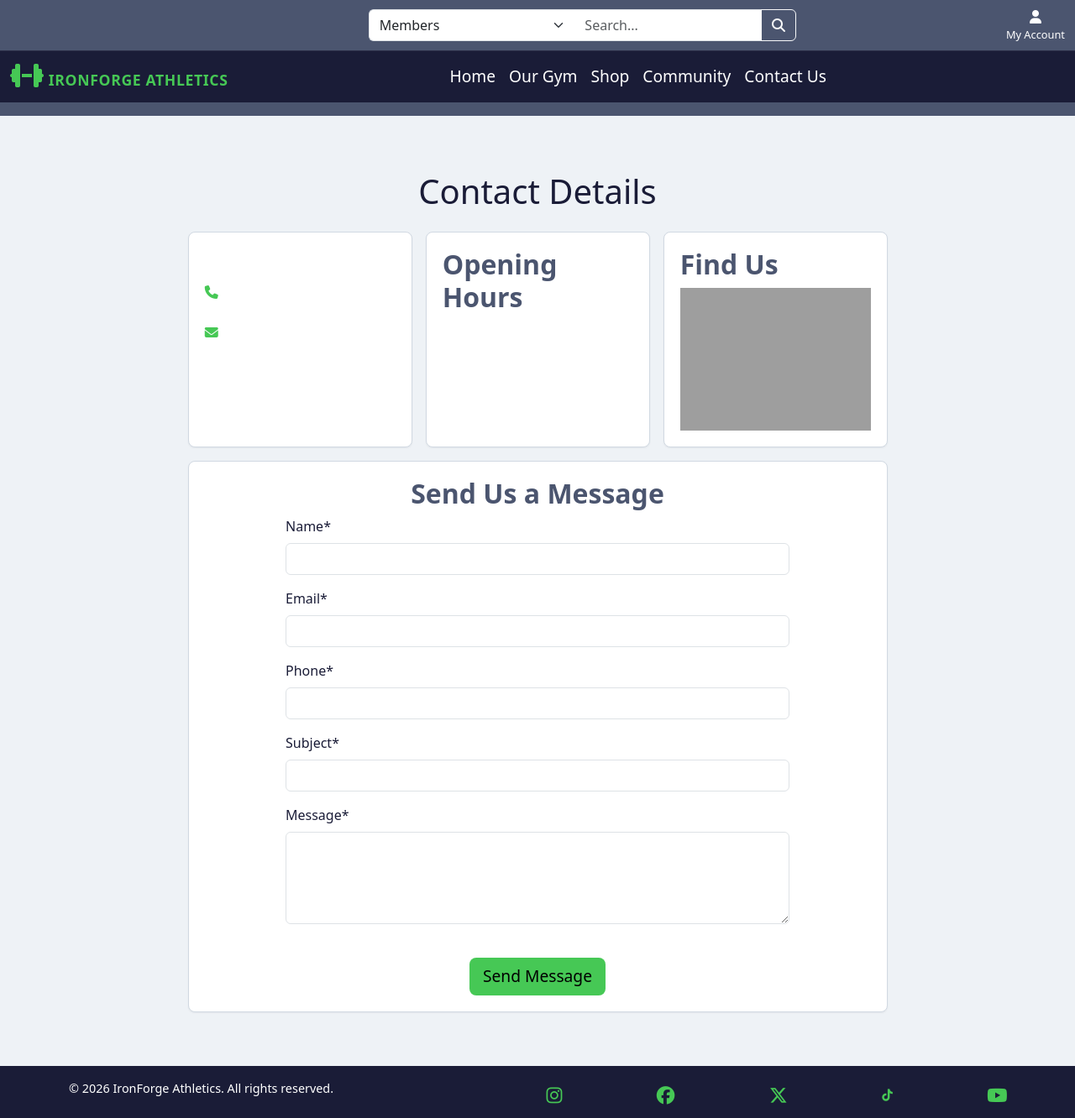
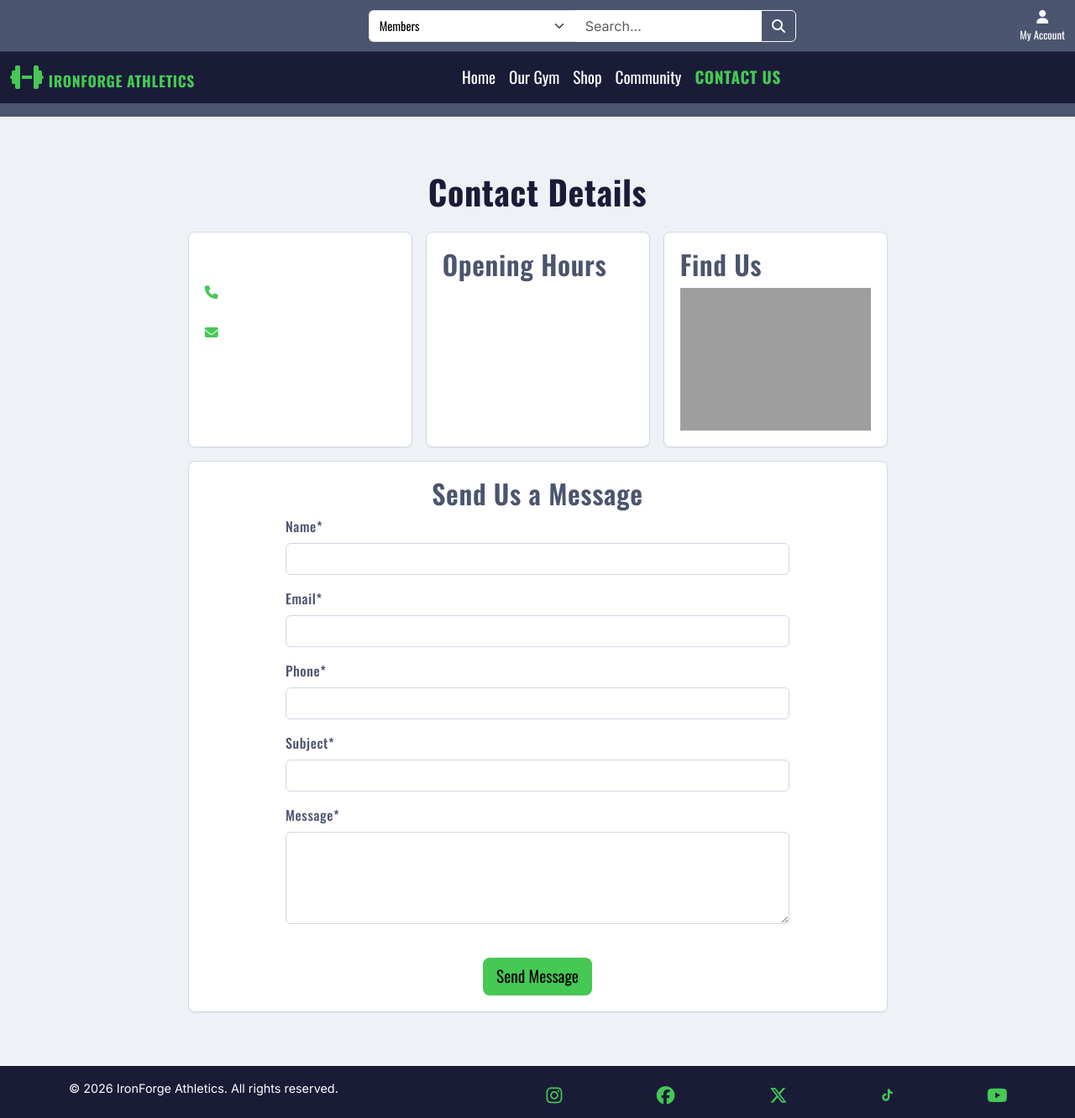
Before and after one commit to alancoomeynts-hub/ironforge-athletics, a Django app: page /contact_us/ in a window 1280 px wide. Shown: the whole page at 84% size. Run offline with Django 5.2, Linux system fonts and the light colour scheme; data that the repository does not hold is empty; a map, chart or similar area stays blank; some libraries are stand-ins or nearby versions; grey boxes are pictures that could not be loaded.

Commit message:
Add typography styles, search form styles and fix form styles.

```diff
--- a/home/static/css/home.css
+++ b/home/static/css/home.css
@@ -1,6 +1,4 @@
-body{
-    background-color: var(--background);
-}
+
 
 /*Our Gym Styles*/
 
@@ -21,6 +19,7 @@ body{
 
 .class__title{
     color: var(--cta);
+    text-transform: uppercase;
 }
 
 /*Contact Us Styles*/
--- a/static/css/base.css
+++ b/static/css/base.css
@@ -1,3 +1,5 @@
+@import url('https://fonts.googleapis.com/css2?family=Inter:ital,opsz,wght@0,14..32,100..900;1,14..32,100..900&family=Oswald:wght@200..700&display=swap');
+
 :root {
     --secondary-color: 	#4b556f;
     --primary-color: #1a1c37;
@@ -6,9 +8,24 @@
     --text-color: #000;
     --text-color-light: #fff;
     --background: #eef2f6;
+
+    --font-body: 'Inter', sans-serif;
+    --font-heading: 'Oswald', sans-serif;
 }
 html {
     height: 100%;
+
+}
+
+body{
+    font-family: var(--font-body);
+    background-color: var(--background);
+}
+
+h1,h2,h3,h4,h5,h6{
+    font-family: var(--font-heading);
+    font-weight: 800;
+    letter-spacing: 0.04rem;
 }
 
 main{
@@ -35,13 +52,14 @@ main{
 
 }
 
-.site-header__dropdown_menu{
+.site-header__dropdown-menu{
 
     background-color: var(--secondary-color);
-
+    font-family: var(--font-heading);
     & p{
         color: var(--text-color-light);
         padding: 0.5rem 1rem;
+
     }
 
 }
@@ -53,13 +71,36 @@ main{
 .site-header__tag{
     color: var(--text-color-light);
     font-size: 0.8rem;
+    font-family: var(--font-heading);
 }
 
+/* Search Form Styles */
+.site-header__search-select{
+    font-family: var(--font-heading);
+    font-size: 0.9rem;
+    color: var(--text-color);
+
+    &:focus{
+        outline: none;
+        box-shadow: none;
+    }
+}
+
+.site-header__search-input{
+    border: none;
+    color: var(--secondary-color);
+}
+
+.site-header__search-btn:hover{
+    background-color: var(--primary-color);
+    color: var(--text-color-light);
+}
 
 /* CTA Button Styles */
 .cta-btn{
     background-color: var(--cta);
     color: var(--text-color);
+    font-family: var(--font-heading);
     font-size: 1.2rem;
     padding: 0.5rem 1rem;
     border-radius: 0.5rem;
@@ -77,6 +118,7 @@ main{
     transform: translateX(-0.25rem) translateY(-0.25rem);
 }
 
+
 /* Navbar Styles */
 .site-nav{
     background-color: var(--primary-color);
@@ -86,6 +128,7 @@ main{
 .site-nav__link{
     color: var(--text-color-light);
     font-size: 1.2rem;
+    font-family: var(--font-heading);
 }
 
 .site-nav__link:hover,
@@ -106,6 +149,7 @@ main{
     font-size: 1.1rem;
     font-weight: 800;
     letter-spacing: 0.04rem;
+    font-family: var(--font-heading);
 
 }
 
@@ -141,21 +185,21 @@ main{
 .form-max-width{
     max-width: 600px;
 }
-.form {
-        &.form-label {
+
+.form-label {
     color: var(--secondary-color);
     font-weight: 500;
+      letter-spacing: 0.04rem;
+      font-family: var(--font-heading);
   }
 
-        &.form-control {
+.form-control {
     background-color: var(--text-color-light);
     border-color: #cfd6e3;
     color: var(--secondary-color);
 
     &:focus {
       box-shadow: 0 0.5rem 1rem rgba(0, 0, 0, 0.15);
-            border-color: var(--secondary-color);
+      border-color: var(--primary-color);
     }
   }
-
-}
--- a/templates/includes/header.html
+++ b/templates/includes/header.html
@@ -1,27 +1,27 @@
 <div class="container-fluid">
     <div class="row align-items-center">
         <!-- Search form -->
-        <div class="col-9 col-md-5 order-1 ms-auto mt-2 mt-md-0">
+        <div class="site-header__search col-9 col-md-5 order-1 ms-auto mt-2 mt-md-0">
             <form action="" method="get" class="d-flex">
                 <div class="input-group d-flex flex-row">
-                    <select name="page" class="form-select border-end-0">
+                    <select name="page" class="form-select border-end-0 site-header__search-select">
                         <option value="members">Members</option>
                         <option value="shop">Shop</option>
                         <option value="community">Community</option>
                     </select>
                     <input type="search"
                            name="q"
-                           class="form-control border-start-0"
+                           class="form-control border-start-0 site-header__search-input"
                            placeholder="Search..."
                            aria-label="Search" />
-                    <button class="btn btn-outline-light" type="submit">
+                    <button class="btn btn-outline-light site-header__search-btn" type="submit">
                         <i class="fa-solid fa-magnifying-glass"></i>
                     </button>
                 </div>
             </form>
         </div>
         <!--  Account Links -->
-        <div class="col-3 col-md-3 site-header__links order-2 text-end mt-2 mt-md-0">
+        <div class="col-3 site-header__links order-2 text-end mt-2 mt-md-0">
             <div class="dropdown d-inline-block">
                 <a class="text-black nav-link"
                    href="#"
@@ -34,7 +34,7 @@
                         <p class="site-header__tag my-0">My Account</p>
                     </div>
                 </a>
-                <ul class="site-header__dropdown_menu dropdown-menu dropdown-menu-end border-0"
+                <ul class="site-header__dropdown-menu dropdown-menu dropdown-menu-end border-0"
                     aria-labelledby="user-options">
                     {% if request.user.is_authenticated %}
                         <li>
--- a/templates/includes/navbar.html
+++ b/templates/includes/navbar.html
@@ -35,7 +35,7 @@
                     <a class="site-nav__link nav-link" href="">Community</a>
                 </li>
                 <li class="nav-item">
-                    <a href="{{ contact_us }}" class="site-nav__link nav-link">Contact Us</a>
+                    <a href="{{ contact_us }}" class="site-nav__link nav-link {% if request.path == contact_us %}active{% endif %}">Contact Us</a>
                 </li>
             </ul>
         </div>
```
Lines whose indentation alone changed are shown as unchanged.
